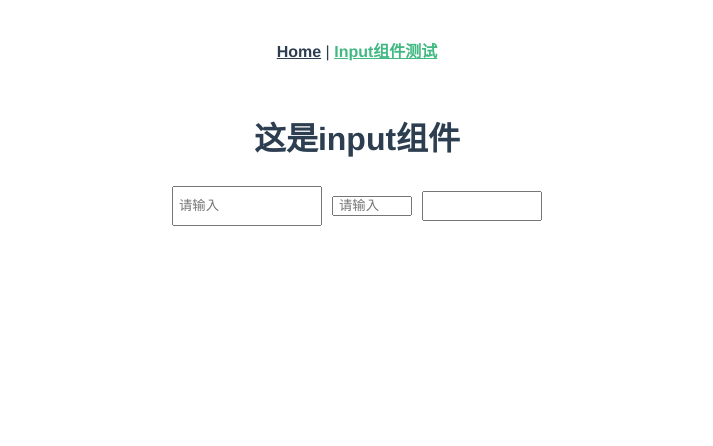
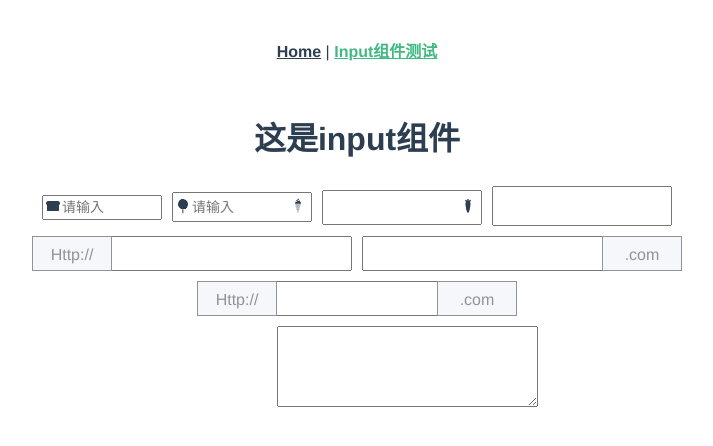
Before and after one commit to feixia666/inputComponent, a Vue app: page /#/about in a window 1280 px wide. Shown: the top 446 px of the page, without its empty margins (283-996 px from the left). Built offline with nearby package versions, Linux system fonts and the light colour scheme.

Commit message:
1.9晚上--还差文本域自适应和插槽放别的东西

```diff
--- a/src/components/base/input2.vue
+++ b/src/components/base/input2.vue
@@ -1,6 +1,9 @@
 <template>
   <div class="main" :style="`width: ${width}px;height: ${height}px`">
     <template v-if="type == 'text'">
+      <span v-if="prefixIcon" class="prefix-icon">
+        <i :class="`iconfont ${prefixIcon}`"></i>
+      </span>
       <input
         class="input-area"
         type="text"
@@ -9,14 +12,28 @@
         :disabled="disabled"
         @blur="setValue"
         @keyup.enter="setValue"
+        :style="
+          `padding-left: ${pdl}px;padding-right: ${pdr}px;font-size: ${fs}px;`
+        "
       />
       <span
         class="clean"
         @click="cleanAll"
         v-if="clearable"
         v-show="newValue != ''"
+        :style="`right: ${mgr}px`"
         >x</span
       >
+      <span v-if="suffixIcon" class="suffix-icon">
+        <i :class="`iconfont ${suffixIcon}`"></i>
+      </span>
+      <div v-if="existPrepend" class="prepend">
+        <slot name="prepend"></slot>
+      </div>
+      <div v-if="existAppend" class="append">
+        <slot name="append"></slot>
+      </div>
+      <slot v-bind:mgr="width" name="hh"></slot>
     </template>
     <template v-if="type == 'textarea'">
       <textarea
@@ -78,6 +95,14 @@ export default {
           rows: 5
         }
       }
+    },
+    prefixIcon: {
+      type: String,
+      default: null
+    },
+    suffixIcon: {
+      type: String,
+      default: null
     }
   },
   computed: {
@@ -91,14 +116,31 @@ export default {
       }
     }
   },
-  created() {
+  mounted() {
     // eslint-disable-next-line no-console
+    if (this.$slots.prepend && this.$slots.prepend.length > 0) {
+      this.existPrepend = true
+      this.width = 320
+      this.pdl = 85
+    }
+    if (this.$slots.append && this.$slots.append.length > 0) {
+      this.existAppend = true
+      this.width = 320
+      this.pdr = 85
+    }
     this.setSize()
+    this.setTextPadding()
   },
   data() {
     return {
       width: 120,
-      height: 30
+      height: 35,
+      pdl: null,
+      pdr: null,
+      fs: 14,
+      mgr: 6,
+      existPrepend: false,
+      existAppend: false
     }
   },
   methods: {
@@ -112,18 +154,40 @@ export default {
     },
     // 根据父组件传的size，设置input框尺寸
     setSize() {
-      if (this.size == 'medium') {
-        this.width = 120
-        this.height = 30
-      } else if (this.size == 'mini') {
-        this.width = 80
-        this.height = 20
-      } else if (this.size == 'large') {
-        this.width = 150
-        this.height = 40
-      } else if (this.size == 'small') {
-        this.width = 100
-        this.height = 25
+      if (!this.existPrepend && !this.existAppend) {
+        if (this.size == 'medium') {
+          this.width = 160
+          this.height = 35
+          this.fs = 16
+        } else if (this.size == 'mini') {
+          this.width = 120
+          this.height = 25
+        } else if (this.size == 'large') {
+          this.width = 180
+          this.height = 40
+          this.fs = 20
+        } else if (this.size == 'small') {
+          this.width = 140
+          this.height = 30
+        }
+      }
+    },
+    setTextPadding() {
+      // eslint-disable-next-line no-console
+      if (this.prefixIcon != null) {
+        this.pdl = 18
+      }
+      if (this.suffixIcon != null) {
+        this.pdr = 23
+      }
+      if (this.clearable) {
+        // eslint-disable-next-line no-console
+        this.pdr = 23
+        this.mgr = 6
+      }
+      if (this.suffixIcon != null && this.clearable) {
+        this.pdr = 40
+        this.mgr = 25
       }
     }
   }
@@ -135,14 +199,24 @@ export default {
   position: relative;
   display: inline-block;
   width: 180px;
-  height: 50px;
+  height: 35px;
   margin: 5px;
+  .prefix-icon {
+    display: inline-block;
+    font-size: 12px;
+    width: 12px;
+    height: 12px;
+    line-height: 12px;
+    position: absolute;
+    left: 3px;
+    top: 50%;
+    margin-top: -7px;
+  }
   .input-area {
     width: 100%;
     height: 100%;
     padding: 5px;
     box-sizing: border-box;
-    padding-right: 23px;
   }
   .clean {
     display: inline-block;
@@ -154,12 +228,46 @@ export default {
     border-radius: 50%;
     cursor: pointer;
     position: absolute;
-    right: 6px;
     top: 50%;
     margin-top: -7px;
     color: #b4bccc;
   }
-  .textarea {
+  .suffix-icon {
+    display: inline-block;
+    font-size: 12px;
+    width: 12px;
+    height: 12px;
+    line-height: 12px;
+    position: absolute;
+    top: 50%;
+    right: 10px;
+    margin-top: -7px;
+  }
+  .prepend {
+    display: inline-block;
+    width: 80px;
+    height: 100%;
+    line-height: 35px;
+    box-sizing: border-box;
+    border: 1px solid #909399;
+    color: #909399;
+    background-color: #f5f7fa;
+    position: absolute;
+    top: 0;
+    left: 0;
+  }
+  .append {
+    display: inline-block;
+    width: 80px;
+    height: 100%;
+    line-height: 35px;
+    box-sizing: border-box;
+    border: 1px solid #909399;
+    color: #909399;
+    background-color: #f5f7fa;
+    position: absolute;
+    top: 0;
+    right: 0;
   }
 }
 </style>
--- a/src/views/About.vue
+++ b/src/views/About.vue
@@ -4,21 +4,51 @@
     <v-input
       v-model="msg"
       type="text"
-      size="large"
+      size="mini"
       clearable
+      prefix-icon="icon-mianbao"
       placeholder="请输入"
     ></v-input>
     <v-input
-      v-model="msg3"
+      v-model="msg1"
       placeholder="请输入"
       clearable
-      size="mini"
+      prefix-icon="icon-bobantang"
+      suffix-icon="icon-tiantong"
+      size="small"
     ></v-input>
-    <v-input @change="getValue($event)" v-model="msg2"></v-input>
+    <v-input
+      @change="getValue($event)"
+      v-model="msg2"
+      suffix-icon="icon-luobu"
+    ></v-input>
+    <v-input size="large" v-model="msg3"></v-input>
     <!-- <input type="text" v-model="msg" /> -->
+
+    <br />
+    <v-input v-model="msg4">
+      <template v-slot:prepend>Http://</template>
+    </v-input>
+    <v-input v-model="msg6">
+      <template v-slot:append>.com</template>
+    </v-input>
+    <br />
+    <v-input v-model="msg5">
+      <template v-slot:prepend>Http://</template>
+      <template v-slot:append>.com</template>
+    </v-input>
+    <br />
+    <v-input type="textarea"></v-input>
+    <!-- <v-input
+      ><template v-slot:hh="aa">
+        {{ aa.mgr }}
+      </template></v-input
+    > -->
     <div>{{ msg }}</div>
+    <div>{{ msg1 }}</div>
+    <div>{{ msg2 }}</div>
     <div>{{ msg3 }}</div>
-    <div>{{ msg2 }}</div>
+    <div>{{ msg4 }}</div>
   </div>
 </template>
 
@@ -31,6 +61,9 @@ export default {
       msg1: '',
       msg2: '',
       msg3: '',
+      msg4: '',
+      msg5: '',
+      msg6: '',
       areasize: { cols: 50, rows: 5 }
     }
   },
```
